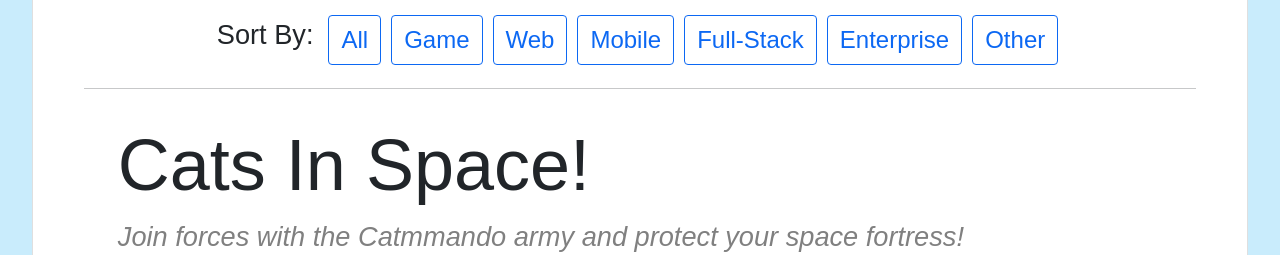
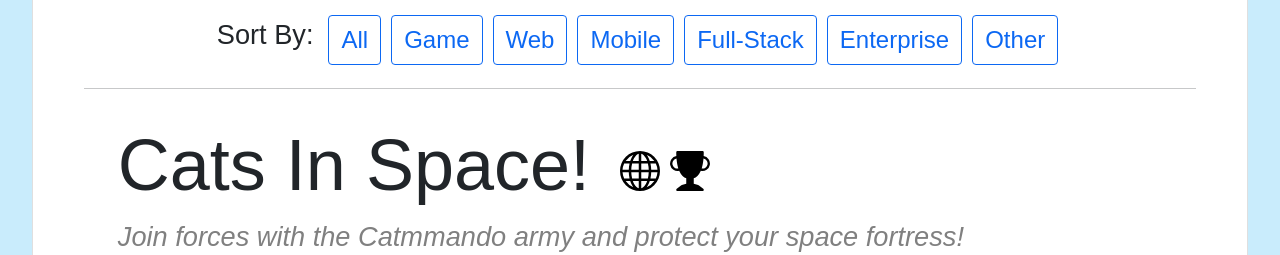
Before and after one commit to oscarlaaaa/oscar-la, a React (Create React App) app: page /projects in a window 1280 px wide. Shown: the part 900-1155 px from the top of the page. Built offline with nearby package versions, Linux system fonts and the light colour scheme; a web font is replaced by a local one.

Commit message:
added cats in space links!

```diff
--- a/src/assets/data/ProjectInfo.js
+++ b/src/assets/data/ProjectInfo.js
@@ -7,6 +7,8 @@ const projects = [
     slogan:
       "Join forces with the Catmmando army and protect your space fortress!",
     technologies: "Unity, C#",
+    devpost: "https://devpost.com/software/cosmic-fortress",
+    link: "https://play.unity.com/mg/other/cats-in-space",
     videourl: null,
     mainimg: "https://challengepost-s3-challengepost.netdna-ssl.com/photos/production/software_photos/001/660/380/datas/original.png",
     images:
```
